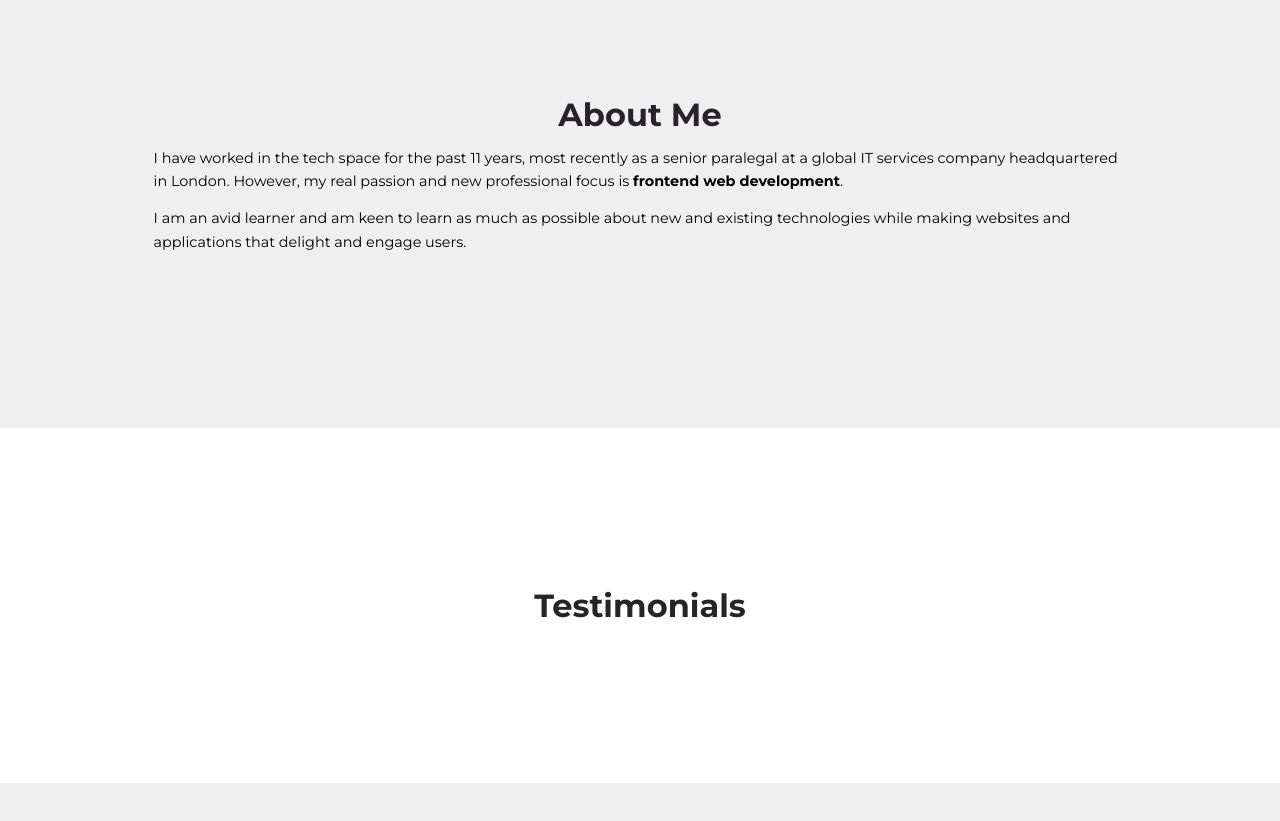
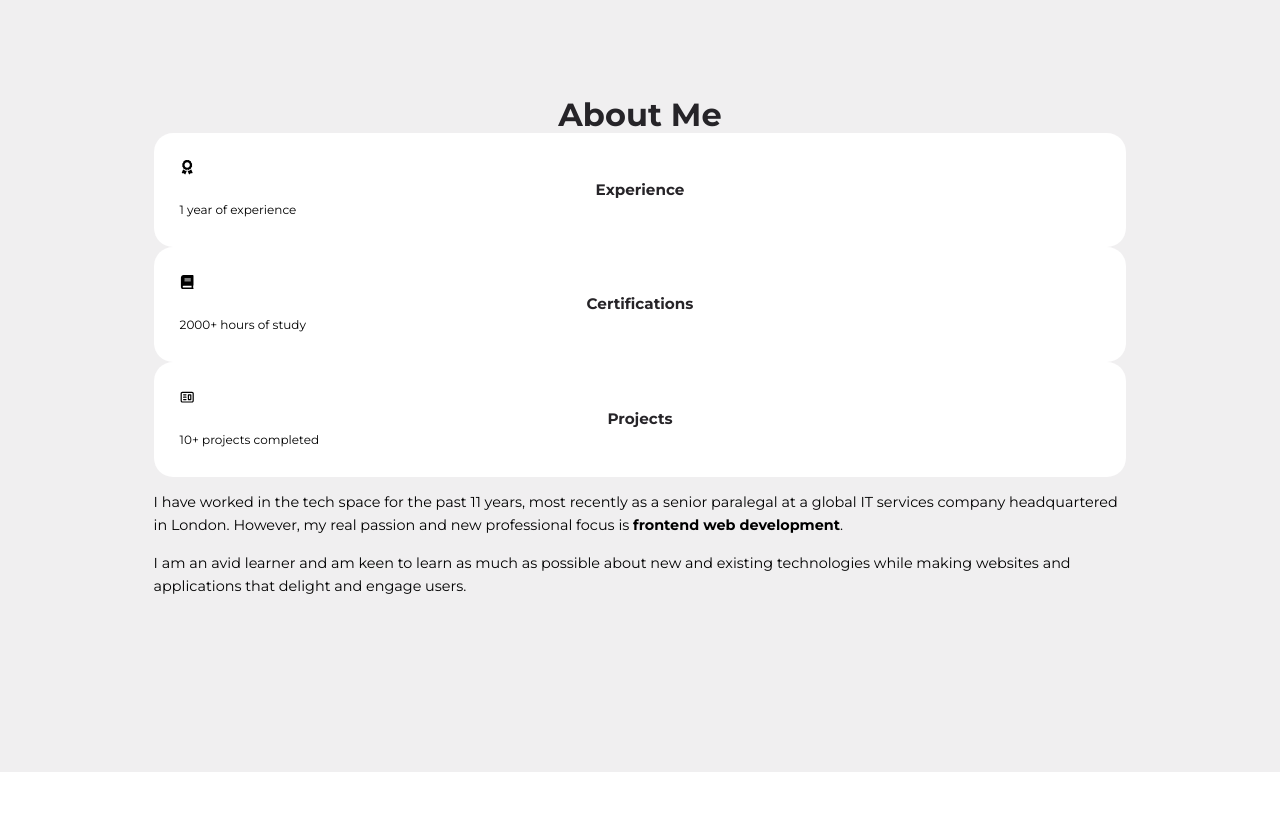
Before and after one commit to Nadia982/portfolio-2023-06-01, a React (Create React App) app: page / in a window 1280 px wide. Shown: the part 1180-2001 px from the top of the page. Built offline with nearby package versions, Linux system fonts and the light colour scheme; the HTML template or start-up script is replaced by a standard one.

Commit message:
added card component to About section

```diff
--- a/src/components/Card.jsx
+++ b/src/components/Card.jsx
@@ -1,4 +1,4 @@
-import './card.css'
+import './Card.css'
 
 const Card = ({children, className, onClick}) => {
 
--- a/src/sections/about/About.jsx
+++ b/src/sections/about/About.jsx
@@ -1,3 +1,5 @@
+import data from './data'
+import Card from '../../components/Card'
 import './About.css'
 
 const About = () => {
@@ -5,7 +7,18 @@ const About = () => {
     <section id="about">
       <div className="container about__container">
         <h2>About Me</h2>
-        <div className="about__cards"></div>
+        <div className="about__cards">
+          {
+            data.map(item => (
+              <Card key={item.id} className="about__card" >
+                <span className="about__card-icon">{item.icon}</span>
+                <h5>{item.title}</h5>
+                <small>{item.desc}</small>
+
+              </Card>
+            ))
+          }
+        </div>
         {/* <div className="about__left"> */}
         <p>I have worked in the tech space for the past 11 years, most recently as a senior paralegal at a global IT services company headquartered in London. However, my real passion and new professional focus is <strong>frontend web development</strong>.</p>
         {/* </div>
--- /dev/null
+++ b/src/sections/about/data.js
@@ -0,0 +1,11 @@
+import {FaAward} from 'react-icons/fa'
+import {FaBook} from 'react-icons/fa'
+import {CgWebsite} from 'react-icons/cg'
+
+const data = [
+    {id: 1, icon: <FaAward/>, title: 'Experience', desc: '1 year of experience'},
+    {id: 2, icon: <FaBook/>, title: 'Certifications', desc: '2000+ hours of study'},
+    {id: 3, icon: <CgWebsite/>, title: 'Projects', desc: '10+ projects completed'},
+]
+
+export default data;
```
